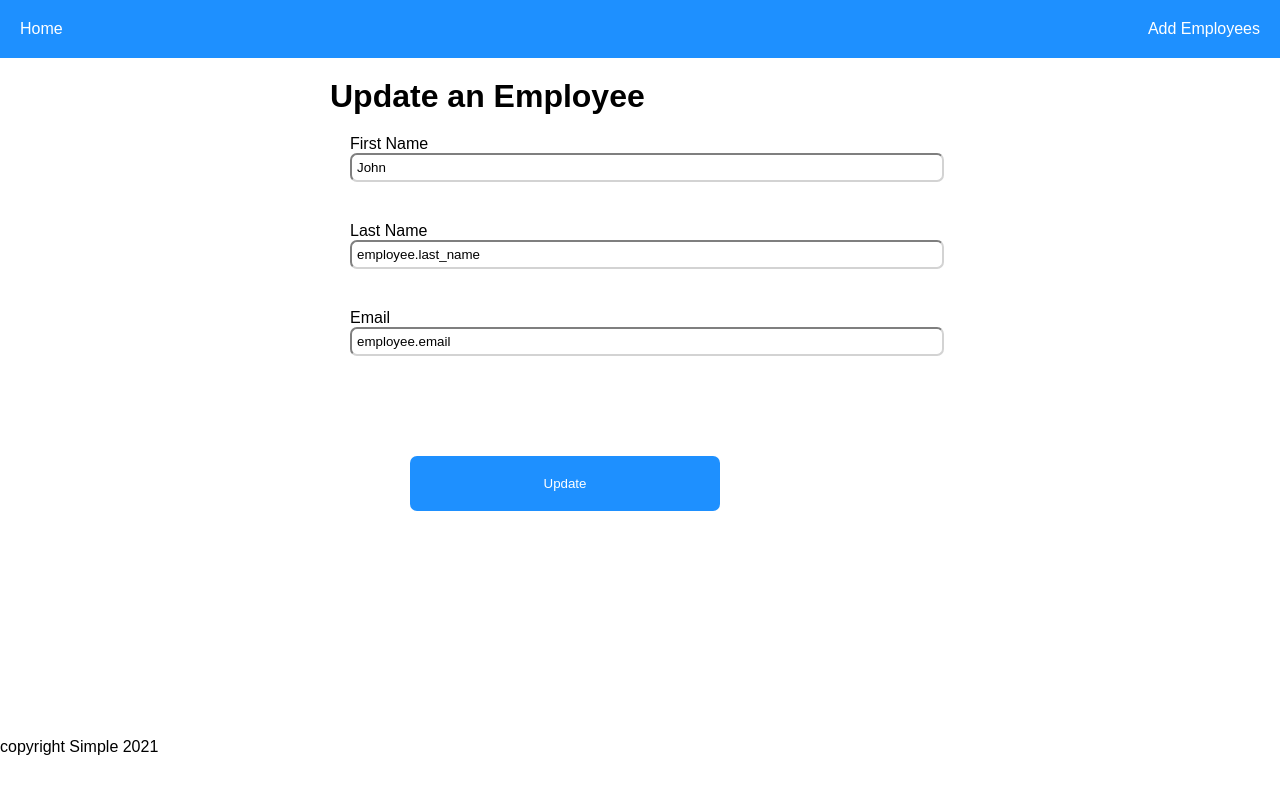
After one commit to Anthony-Ngonde/simple-flask-app, a Flask app: page /update/2 in a window 1280 px wide. The commit adds this page. Run offline with Flask 3, Linux system fonts and the light colour scheme.

Commit message:
Added update form

```diff
--- a/app.py
+++ b/app.py
@@ -53,6 +53,19 @@ def add_employee():
 
     return render_template('add.html')
 
+
+@app.route('/update/<int:id>')
+def update_employee(id):
+    employee_to_be_updated = Employee.query.get_or_404(id)
+
+    context={
+        'employee':employee_to_be_updated
+    }
+
+    return render_template('update.html', **context)
+
+
+
 @app.route('/hello/<name>')
 def greet(name):
     return f"Hello {name}"
--- a/templates/index.html
+++ b/templates/index.html
@@ -14,6 +14,8 @@
                 <td>{{employee.first_name}}</td>
                 <td>{{employee.last_name}}</td>
                 <td>{{employee.email}}</td>
+                <td><a href="{{url_for('update_employee',id=employee.id)}}">update</a></td>
+                <td><a href="">delete</a></td>
             </tr>
             {% endfor %}
         </tbody>
--- /dev/null
+++ b/templates/update.html
@@ -0,0 +1,26 @@
+{% extends 'base.html' %}
+{% block content %}
+<div class="form">
+    <h1>Update an Employee</h1>
+    <form action="{{url_for('update_employee', id=employee.id)}}" method="POST">
+        <div class="form-group">
+            <label for="first_name">First Name</label>
+            <input type="text" name="first_name" value="{{employee.first_name}}">
+        </div>
+        <div class="form-group">
+            <label for="last_name">Last Name</label>
+            <input type="text" name="last_name" value="employee.last_name">
+
+        </div>
+
+        <div class="form-group">
+            <label for="email">Email</label>
+            <input type="text" name="email" value="employee.email">
+
+        </div>
+
+        <input type="submit" value="Update" class="mybtn">
+
+    </form>
+</div>
+{% endblock content %}
```
